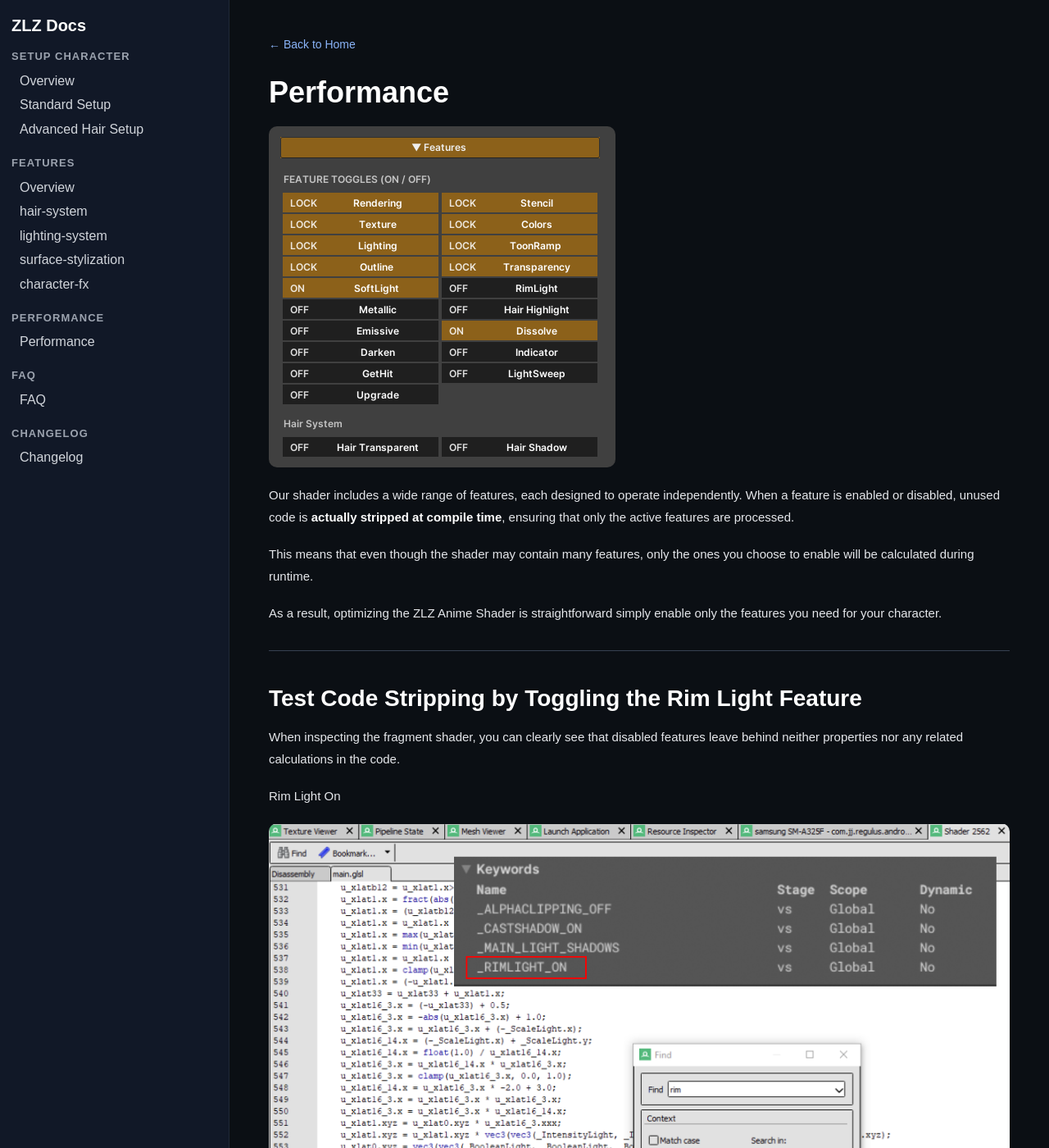
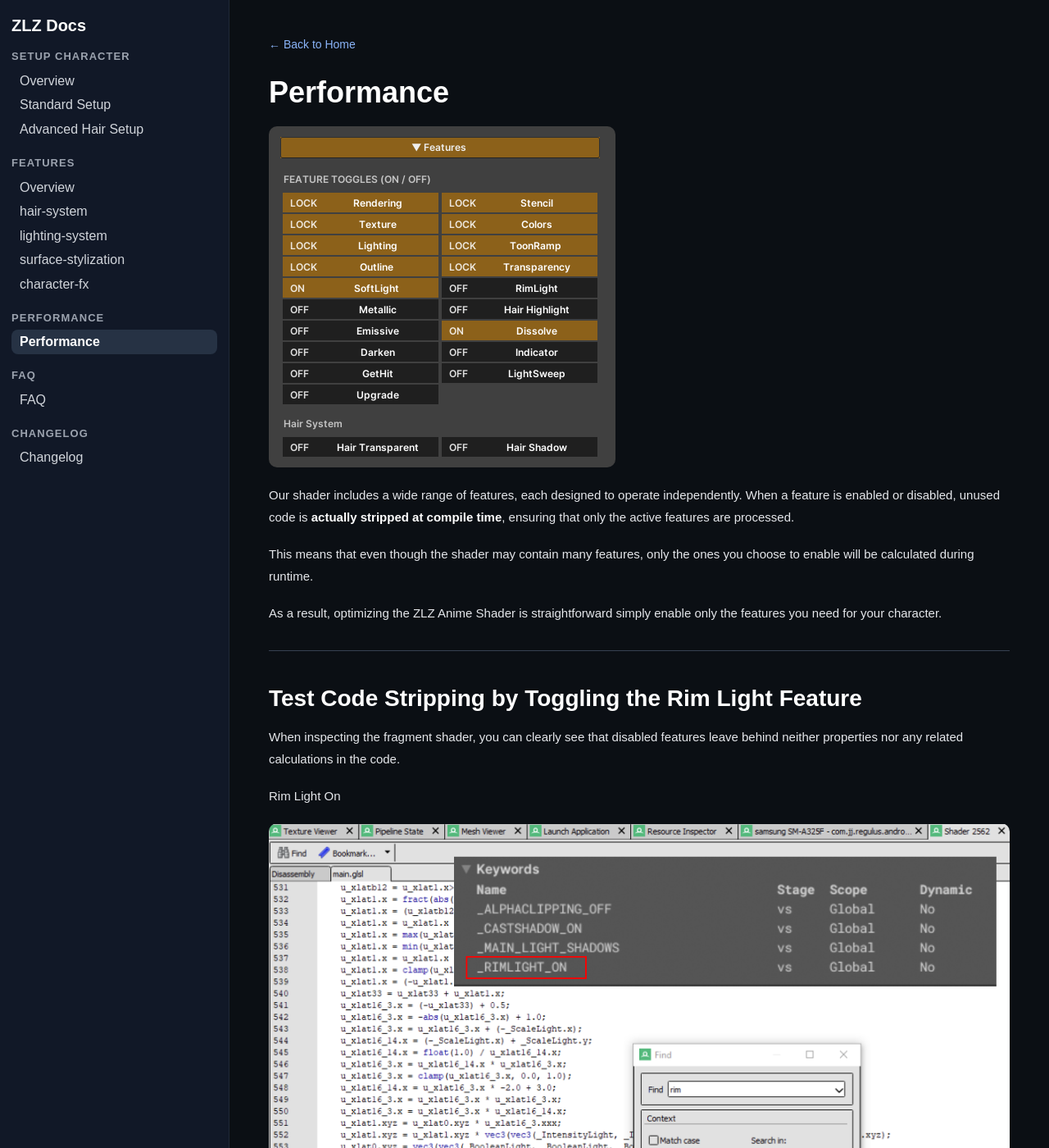
Before and after one commit to zlz-studio/zlz-studio.github.io, a Jekyll site: the page built from performance/index.md, in a window 1280 px wide and 1400 px high. Shown: the whole window at 82% size. Built offline with Jekyll 4.4.1, drawn with Linux system fonts in a browser that asks for light colours.

Commit message:
Update docs.html

```diff
--- a/_layouts/docs.html
+++ b/_layouts/docs.html
@@ -73,6 +73,12 @@
       background: #1f2937;
       text-decoration: none;
       color: #fff;
+    }
+
+    .sidebar a.active {
+      background: #263244;
+      color: #ffffff;
+      font-weight: 700;
     }
 
     .content {
```
